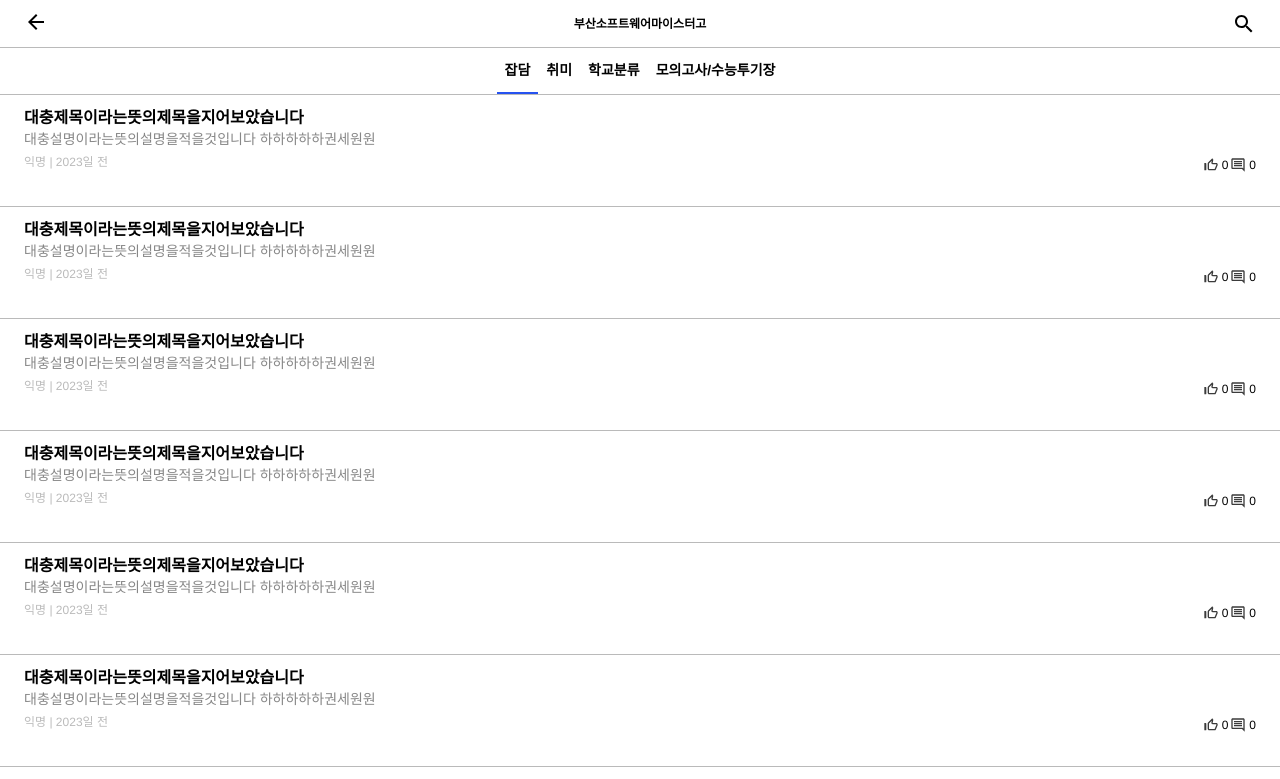
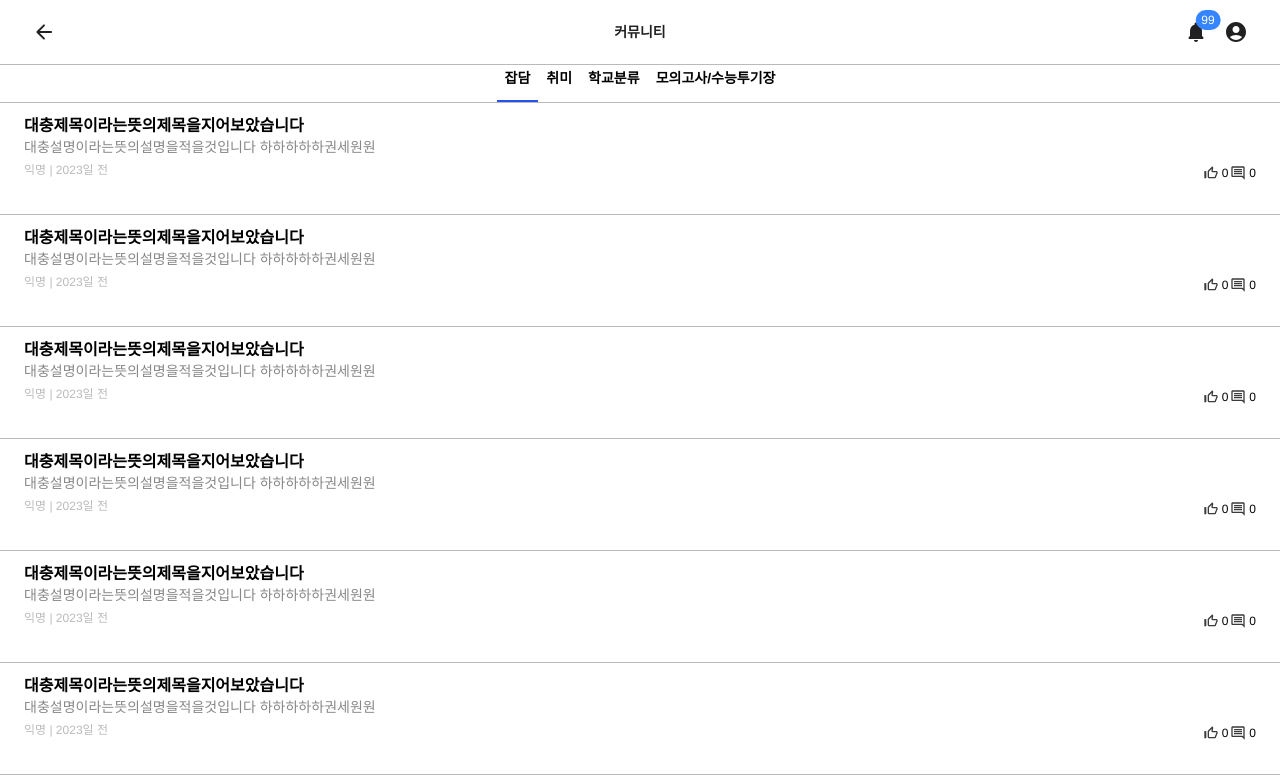
Before and after one commit to schoolzone06/schoolzone_frontend, a Next.js app: page /Community in a window 1280 px wide. Shown: the top 779 px of the page. Built offline with nearby package versions, Linux system fonts and the light colour scheme; a web font is replaced by a local one.

Commit message:
fix: header AppBar로 수정

```diff
--- a/src/app/Community/page.tsx
+++ b/src/app/Community/page.tsx
@@ -1,11 +1,11 @@
 "use client";
 import { Box } from "@mui/material";
 import React, { useState } from "react";
-import Header from "@/components/Header";
 import theme from "@/styles/theme";
 import Posts from "@/components/Posts";
 import Tab from "@/types/tabs.type";
 import TabElement from "@/components/TabElement";
+import AppBar from "@/components/AppBar";
 
 const Community = () => {
   const [selectedTab, setSelectedTab] = useState(0);
@@ -25,8 +25,9 @@ const Community = () => {
 
   return (
     <Box height="100vh">
-      <Header title="부산소프트웨어마이스터고" />
+      <AppBar page="community" />
       <Box
+        mt="56px"
         display="flex"
         justifyContent="center"
         borderBottom={`1px solid ${theme.gray[300]}`}
--- a/src/components/AppBar/variants.tsx
+++ b/src/components/AppBar/variants.tsx
@@ -67,6 +67,7 @@ const Variants = {
   "grade-cut": <VariantTwo text="등급컷 확인" />,
   timetable: <VariantTwo text="시간표" />,
   meal: <VariantTwo text="급식" />,
+  community: <VariantTwo text="커뮤니티" />,
 };
 
 export default Variants;
--- a/src/components/Header/index.tsx
+++ /dev/null
@@ -1,37 +0,0 @@
-import font from "@/styles/font";
-import theme from "@/styles/theme";
-import { ArrowBack, Search } from "@mui/icons-material";
-import { Box, Typography } from "@mui/material";
-import { useRouter } from "next/navigation";
-import React from "react";
-
-interface HeaderType {
-  title: string;
-}
-
-const Header = ({ title }: HeaderType) => {
-  const router = useRouter();
-  return (
-    <Box
-      width="100%"
-      height="3rem"
-      borderBottom={`1px solid ${theme.gray[300]}`}
-      p="0 24px"
-      display="flex"
-      alignItems="center"
-      justifyContent="space-between"
-      boxSizing="border-box"
-    >
-      <button
-        onClick={() => router.back()}
-        style={{ background: "none", border: "none" }}
-      >
-        <ArrowBack sx={{ w: "16px" }} />
-      </button>
-      <Typography sx={{ ...font.Subhead3 }}>{title}</Typography>
-      <Search />
-    </Box>
-  );
-};
-
-export default Header;
```
Also changed, not shown: src/app/detail/page.tsx (added, +14 -0 lines).
